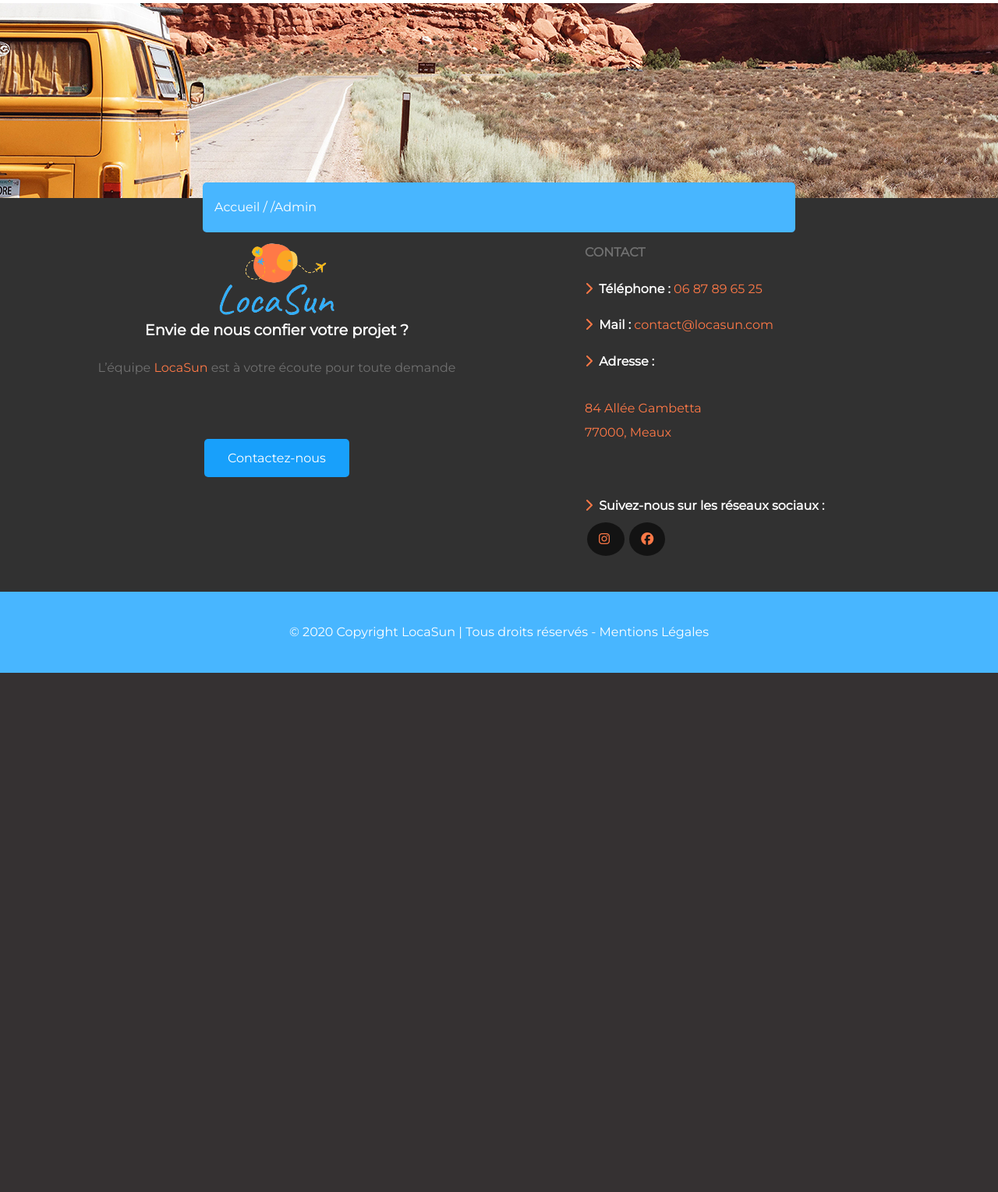
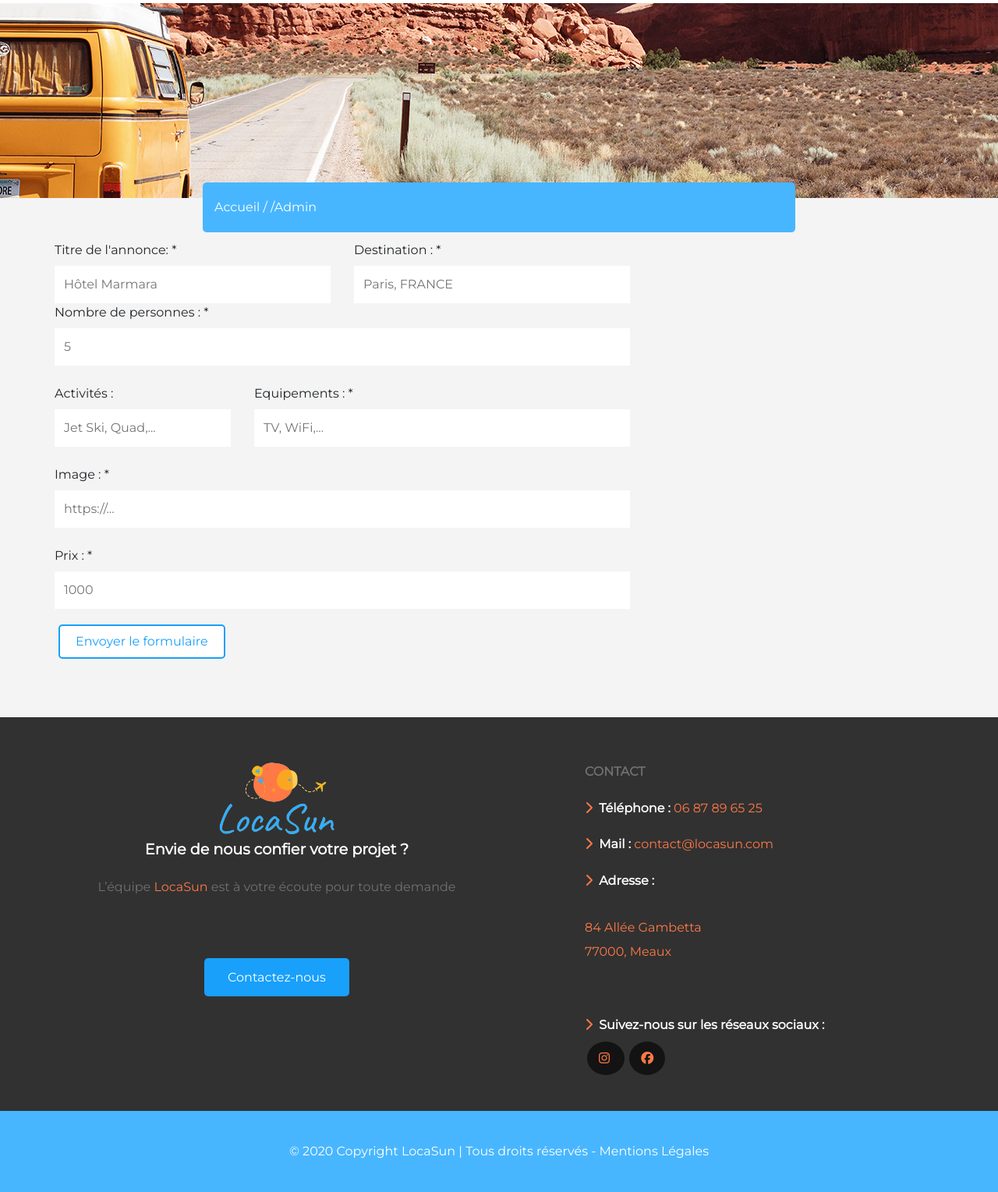
Before and after one commit to erwan933/php-agence-de-voyage, a PHP site: page /admin.php in a window 1280 px wide. Shown: the part 143-1672 px from the top of the page at 78% size. Before the commit the page ends 1006 px from the top, so only its background shows below. Run offline with PHP 8.4, Linux system fonts and the light colour scheme; some libraries are stand-ins or nearby versions.

Commit message:
contact et annonce php
Connexion BDD de la page contact et form pour ajouter des articles

```diff
--- /dev/null
+++ b/404.php
@@ -0,0 +1 @@
+Prochainement
--- a/admin.php
+++ b/admin.php
@@ -1,4 +1,18 @@
-<?php include'BDD/connexion-bdd.php'?>
+<?php include'BDD/connexion-bdd.php';
+
+
+
+
+
+if($_POST) {
+ $result = $pdo->exec("INSERT INTO agence (title, destination, members, activity, equipment, gallery, price) VALUES
+ ('$_POST[title]', '$_POST[destination]','$_POST[members]','$_POST[activity]','$_POST[equipment]','$_POST[gallery]','$_POST[price]'  )");
+}
+
+
+   ?>
+
+
 <!DOCTYPE html>
 <html lang="fr">
 <?php include'layout/head.php'?>
@@ -8,9 +22,66 @@
         <?php include'layout/header.php'?>
         <?php include'landing/breadcrumb.php'?>
 
+ <section class="section1" style="background:#f4f4f4;">
+                <div class="container">
+                     <div class="row">
 
 
+                               <form action="" method="post">
+                                       <div class="row">
+                                             <div class="col-md-6">
+                                                  <label for="title"  >Titre de l'annonce: *</label>
+                                                  <input type="text" placeholder="Hôtel Marmara" name="title" style="border:2px solid #fff;width:100%; padding:10px;background:#fff; " >
+                                              </div>
+                                              <div class="col-md-6">
+                                                  <label for="destination" name="nom">Destination : *</label>
+                                                  <input type="text" placeholder="Paris, FRANCE" name="destination" style="border:2px solid #fff;width:100%; padding:10px;background:#fff;">
+                                               </div>
+                                         </div>
+                                         <div class="row">
+                                               <div class="col-md-12">
+                                                    <label for="members">Nombre de personnes : *</label>
+                                                   <input type="text" placeholder="5" name="members" style="border:2px solid #fff;width:100%; padding:10px;background:#fff;">
 
+                                               </div>
+
+                                          </div>
+                                     <br>
+                                         <div class="row">
+                                              <div class="col-md-4">
+                                                  <label for="activity">Activités :</label>
+                                                  <input type="text" placeholder="Jet Ski, Quad,..." name="activity" style="border:2px solid #fff;width:100%; padding:10px; background:#fff;" >
+                                              </div>
+                                               <div class="col-md-8">
+                                                    <label for="equipement">Equipements : *</label>
+                                                    <input type="text" placeholder="TV, WiFi,..." name="equipment"  style="border:2px solid #fff;width:100%; padding:10px;background:#fff;">
+                                               </div>
+                                          </div>
+                                      <br>
+                                          <div class="row">
+                                               <div class="col-md-12">
+                                                    <label for="gallery">Image : *</label>
+                                                    <input type="text" placeholder="https://..." name="gallery"  style="border:2px solid #fff;width:100%; padding:10px;background:#fff;">
+                                               </div>
+                                          </div>
+                                      <br>
+                                          <div class="row">
+                                               <div class="col-md-12">
+                                                    <label for="price">Prix : *</label>
+                                                   <input type="text" placeholder="1000" name="price"  style="border:2px solid #fff;width:100%; padding:10px;background:#fff;">
+
+                                               </div>
+                                              <div class="text-center">
+                                                  <input type="submit" value="Envoyer le formulaire" class="button-style-3">
+                                              </div>
+                                          </div>
+                             </form>
+
+                        </div>
+
+
+                </div>
+            </section>
          <?php include'layout/footer.php'?>
          <?php include'layout/script.php'?>
     </body>
```
Also changed, not shown: contact.php (+19 -4 lines), .htaccess (added).
